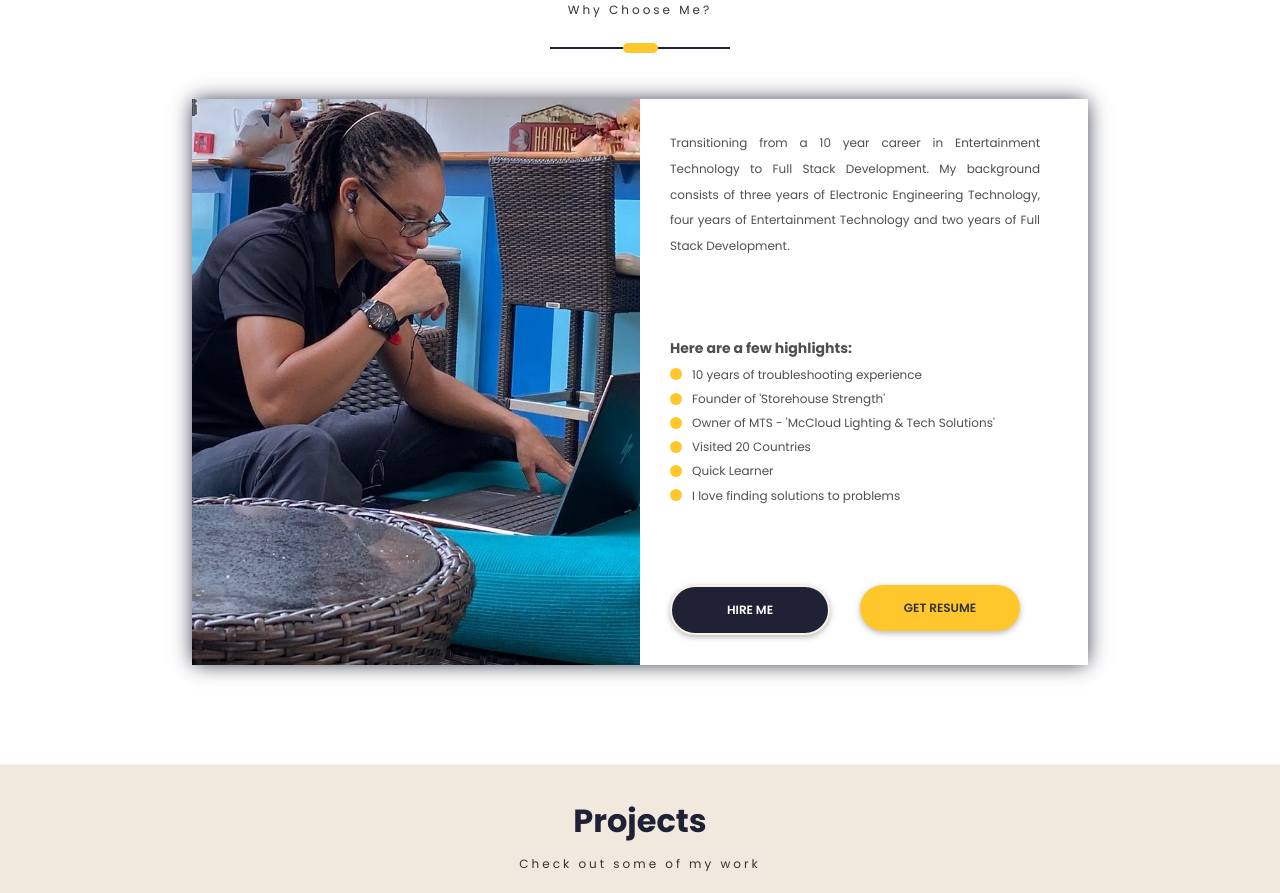
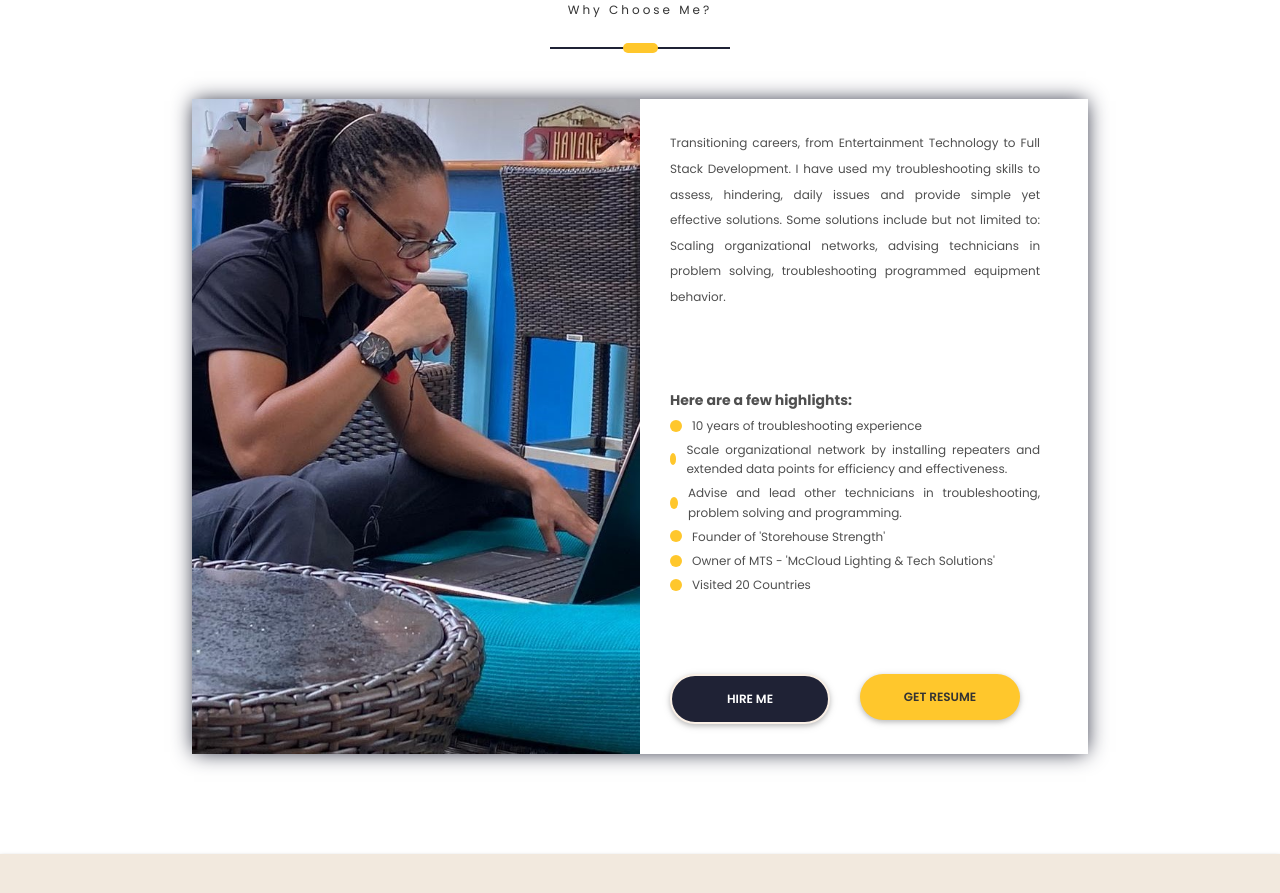
Before and after one commit to Cybre3/portfolio, a React (Create React App) app in the folder client/: page / in a window 1280 px wide. Shown: the part 940-1833 px from the top of the page. Built offline with nearby package versions, Linux system fonts and the light colour scheme; a web font is replaced by a local one.

Commit message:
summary update

```diff
--- a/client/src/PortfolioContainer/AboutMe/AboutMe.js
+++ b/client/src/PortfolioContainer/AboutMe/AboutMe.js
@@ -1,8 +1,8 @@
-import React from "react";
-import ScreenHeading from "../../utilities/ScreenHeading/ScreenHeading";
-import ScrollService from "../../utilities/ScrollService";
-import Animations from "../../utilities/Animations";
-import "./AboutMe.css";
+import React from 'react';
+import ScreenHeading from '../../utilities/ScreenHeading/ScreenHeading';
+import ScrollService from '../../utilities/ScrollService';
+import Animations from '../../utilities/Animations';
+import './AboutMe.css';
 
 function AboutMe(props) {
   let fadeInScreenHandler = (screen) => {
@@ -13,17 +13,23 @@ function AboutMe(props) {
   const fadeInSubscription = ScrollService.currentScreenFadeIn.subscribe(fadeInScreenHandler);
 
   const SCREEN_CONSTANTS = {
-    description: `Transitioning from a 10 year career in Entertainment Technology to Full Stack Development. My background consists of three years of Electronic Engineering Technology, four years of Entertainment Technology and two years of Full Stack Development.`,
+    description: `Transitioning careers, from Entertainment Technology to Full
+    Stack Development. I have used my troubleshooting skills to
+    assess, hindering, daily issues and provide simple yet effective
+    solutions. Some solutions include but not limited to: Scaling
+    organizational networks, advising technicians in problem solving,
+    troubleshooting programmed equipment behavior.`,
     highlights: {
       bullets: [
-        "10 years of troubleshooting experience",
+        '10 years of troubleshooting experience',
+        `Scale organizational network by installing repeaters and
+        extended data points for efficiency and effectiveness.`,
+        'Advise and lead other technicians in troubleshooting, problem solving and programming.',
         "Founder of 'Storehouse Strength'",
         "Owner of MTS - 'McCloud Lighting & Tech Solutions'",
-        "Visited 20 Countries",
-        "Quick Learner",
-        "I love finding solutions to problems",
+        'Visited 20 Countries',
       ],
-      heading: "Here are a few highlights:",
+      heading: 'Here are a few highlights:',
     },
   };
 
@@ -36,9 +42,9 @@ function AboutMe(props) {
     ));
   };
   return (
-    <div className="about-me-container screen-container fade-in" id={props.id || ""}>
+    <div className="about-me-container screen-container fade-in" id={props.id || ''}>
       <div className="about-me-parent">
-        <ScreenHeading title={"About Me"} subHeading={"Why Choose Me?"} />
+        <ScreenHeading title={'About Me'} subHeading={'Why Choose Me?'} />
         <div className="about-me-card">
           <div className="about-me-profile"></div>
           <div className="about-me-details">
@@ -54,8 +60,8 @@ function AboutMe(props) {
                 className="btn primary-btn"
                 onClick={() => ScrollService.scrollHandler.scrollToHireMe()}
               >
-                {""}
-                Hire Me{" "}
+                {''}
+                Hire Me{' '}
               </button>
               <a href="McClousS_CV - Full Stack.pdf" download="McClousS_CV - Full Stack.pdf">
                 <button className="btn highlighted-btn">Get Resume</button>
```
